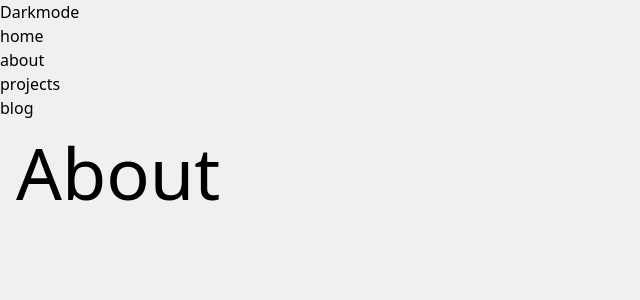
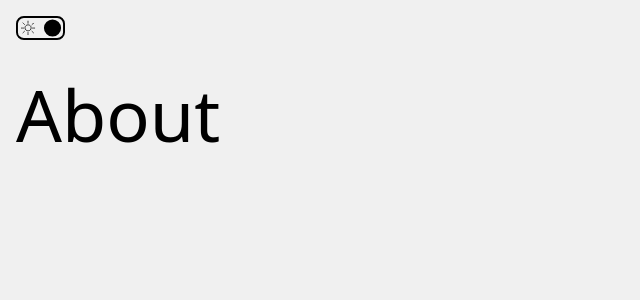
Before and after one commit to PisoDev77/PisoDev77.github.io, a React (Vite) app: page / in a window 1280 px wide. Shown: the top 300 px of the page, without its empty margins (0-640 px from the left). Built offline with nearby package versions, Linux system fonts and the light colour scheme; the HTML template or start-up script is replaced by a standard one.

Commit message:
feat: Upload Darkmode svg images
- Use svg images in darkmode button

```diff
--- a/src/components/Header.tsx
+++ b/src/components/Header.tsx
@@ -1,5 +1,4 @@
 import { useEffect, useState } from 'react';
-import { scrollToPage } from '../lib/scroll';
 
 export default function Header() {
 	const [isDarkmode, setIsDarkmode] = useState(false);
@@ -7,38 +6,26 @@ export default function Header() {
 	useEffect(() => {
 		const storedDarkmode = JSON.parse(localStorage.getItem('dark') ?? 'false');
 		setIsDarkmode(storedDarkmode);
-        document.body.classList.toggle('dark', storedDarkmode);
+		const htmlElement = document.querySelector('html');
+		if (htmlElement) {
+			htmlElement.classList.toggle('dark', storedDarkmode);
+		}
 	}, []);
 
 	const handleDarkmode = () => {
 		localStorage.setItem('dark', JSON.stringify(!isDarkmode));
 		setIsDarkmode(!isDarkmode);
-        document.body.classList.toggle('dark', !isDarkmode);
-    };
-
-    const handleNav = (e: React.MouseEvent<HTMLLIElement>) => {
-        scrollToPage((e.target as HTMLLIElement).dataset.link ?? '');
+		const htmlElement = document.querySelector('html');
+		if (htmlElement) {
+			htmlElement.classList.toggle('dark', !isDarkmode);
+		}
 	};
 
 	return (
-        <header>
-            <button onClick={handleDarkmode}>Darkmode</button>
-            <nav>
-                <ul>
-                    <li onClick={handleNav} data-link="home">
-                        home
-                    </li>
-                    <li onClick={handleNav} data-link="about">
-                        about
-                    </li>
-                    <li onClick={handleNav} data-link="projects">
-                        projects
-                    </li>
-                    <li onClick={handleNav} data-link="blog">
-                        blog
-                    </li>
-                </ul>
-            </nav>
+		<header className='p-4'>
+			<button onClick={handleDarkmode}>
+				<img className='sm:h-6' src={`/public/images/${isDarkmode ? 'darkmode' : 'lightmode'}.svg`} alt='' />
+			</button>
 		</header>
 	);
 }
```
Also changed, not shown: public/images/darkmode.svg (added), public/images/lightmode.svg (added). Lines whose indentation alone changed are shown as unchanged.
